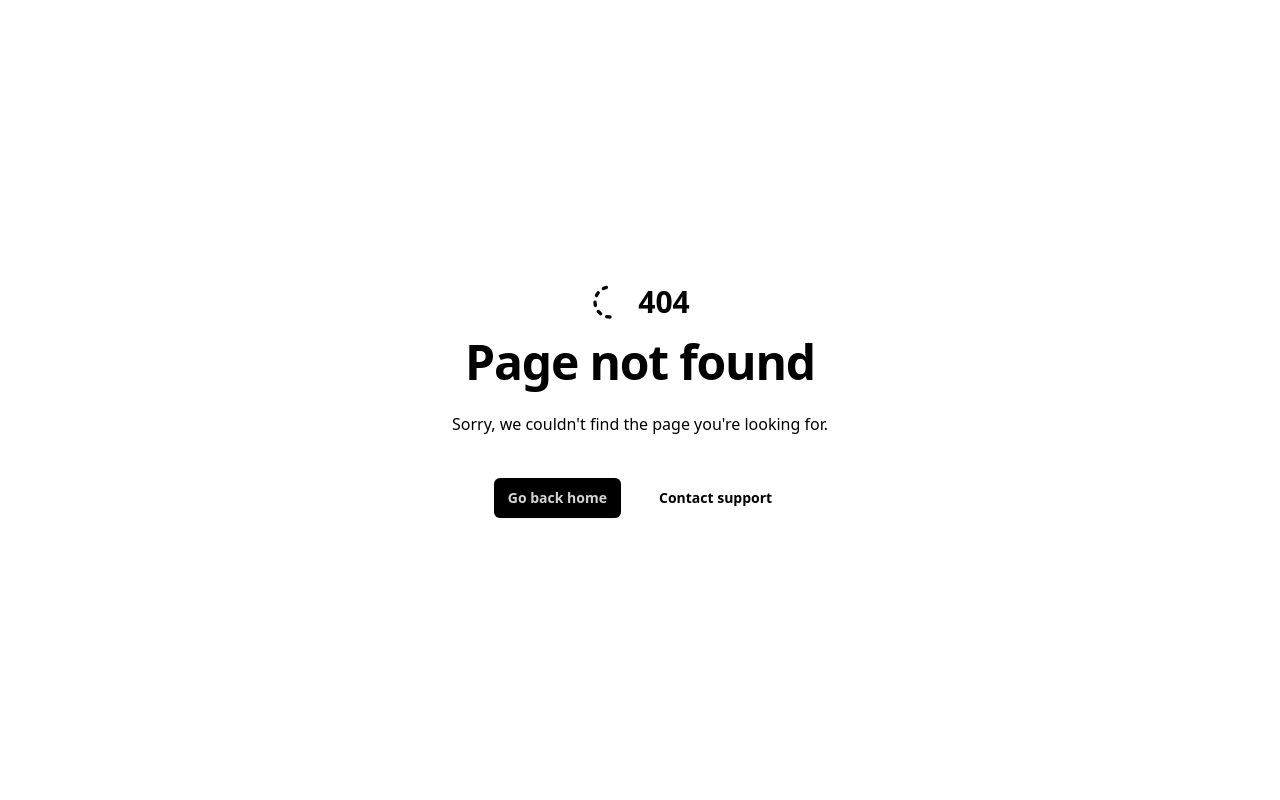
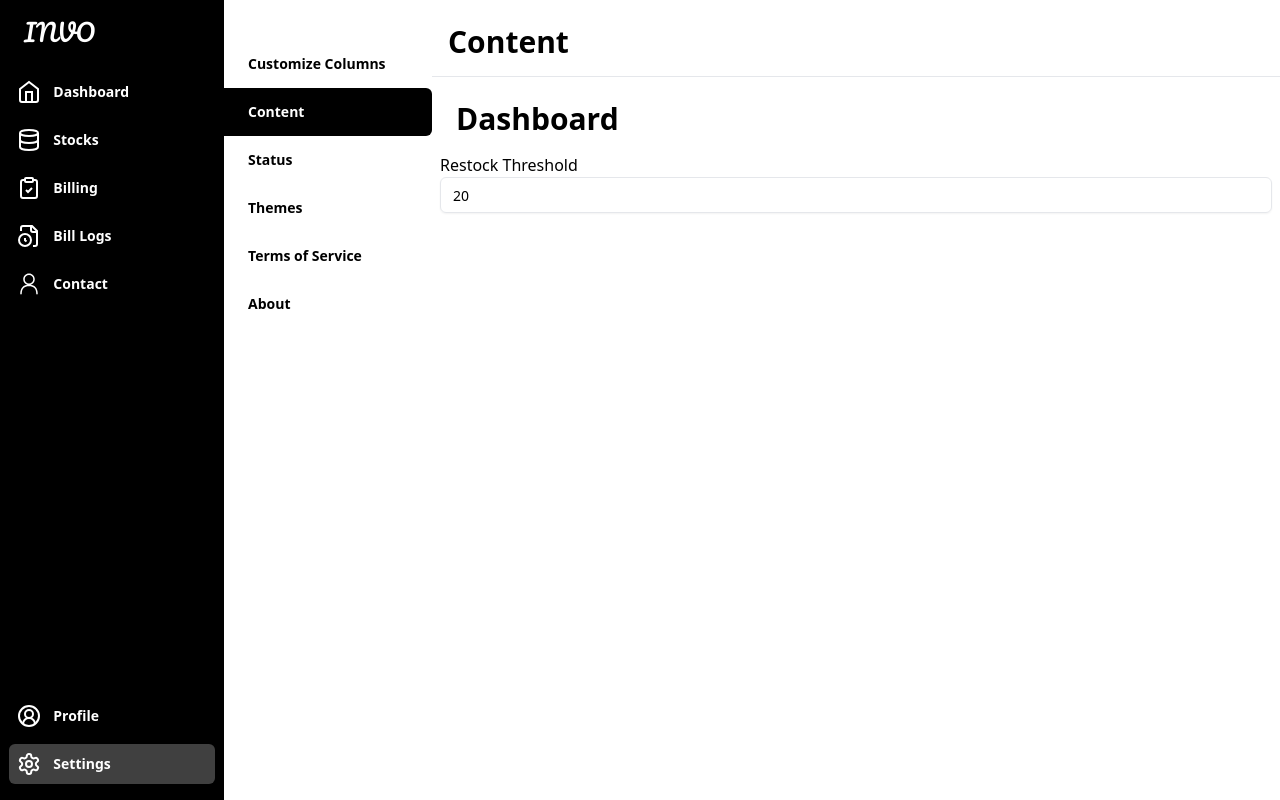
Before and after one commit to nikhitkumar00/INVO_V2, a Next.js app: page /settings/content in a window 1280 px wide. Before the commit this address had no page. Built offline with nearby package versions, Linux system fonts and the light colour scheme.

Commit message:
Added global state for restock threshold

```diff
--- a/app/(main)/dashboard/API/restock/route.ts
+++ b/app/(main)/dashboard/API/restock/route.ts
@@ -7,11 +7,14 @@ interface Product {
   qty: number;
 }
 
-export async function POST() {
+export async function POST(request: Request) {
   try {
+    const requestBody = await request.json();
+    const threshold = requestBody.threshold || 20;
+
     const results: Product[] = await new Promise((resolve, reject) => {
       db.query(
-        "SELECT item_id, name, qty FROM `stocks` WHERE qty < 20;",
+        `SELECT item_id, name, qty FROM stocks WHERE qty < ${threshold};`,
         (err: any, result: any) => {
           if (err) {
             reject(err);
@@ -21,6 +24,7 @@ export async function POST() {
         },
       );
     });
+
     return NextResponse.json(results);
   } catch (error: any) {
     console.error(error);
--- a/app/(main)/dashboard/page.tsx
+++ b/app/(main)/dashboard/page.tsx
@@ -5,12 +5,15 @@ import { Billlog, Settings, Stocks, Dashboard } from "@/public/Icons";
 import Header from "../_components/Header";
 import Chart from "./chart";
 import AdvancedTable from "../_components/AdvancedTable";
+import { useRecoilState } from "recoil";
+import { restockThresholdState } from "@/context/globalStates";
 
 const DashboardPage = () => {
   const [income, setIncome] = useState(0);
   const [expense, setExpense] = useState(0);
   const [totalOrders, setTotalOrders] = useState(0);
-  const [ordersToday, setOrdersToday] = useState(0);
+  const [ ordersToday, setOrdersToday ] = useState( 0 );
+  const [restockThreshold, setRestockThreshold] = useRecoilState(restockThresholdState);
   const [restock, setRestock] = useState([]);
 
   useEffect(() => {
@@ -40,13 +43,17 @@ const DashboardPage = () => {
         const todayData = await todayResponse.json();
         setOrdersToday(todayData);
 
-        const restockResponse = await fetch("/dashboard/API/restock", {
-          method: "POST",
+        const restockResponse = await fetch('/dashboard/API/restock', {
+          method: 'POST',
+          body: JSON.stringify({ threshold: restockThreshold }),
+          headers: {
+            'Content-Type': 'application/json',
+          },
         });
         const restockData = await restockResponse.json();
         setRestock(restockData);
       } catch (error) {
-        console.error("Error fetching data:", error);
+        console.error('Error fetching data:', error);
       }
     };
 
--- a/app/(main)/layout.tsx
+++ b/app/(main)/layout.tsx
@@ -1,4 +1,4 @@
-import RootContext from "@/context/RootContext";
+import RootContext from "@/layout/RootContext";
 import Navbar from "./_components/Navbar";
 
 export default function RootLayout({
--- /dev/null
+++ b/app/(main)/settings/content/page.tsx
@@ -0,0 +1,45 @@
+"use client";
+import { useEffect, useState } from "react";
+import { Input } from "@/components/Input";
+import Header from "../../_components/Header";
+import { restockThresholdState } from "@/context/globalStates";
+import { useRecoilState } from "recoil";
+
+const Page = () => {
+  const [restockData, setRestockData] = useRecoilState(restockThresholdState);
+  const [prevRestockData, setPrevRestockData] = useState(restockData);
+
+  useEffect(() => {
+    if (restockData !== prevRestockData) {
+      console.log("Restock threshold updated:", restockData);
+      localStorage.setItem("restockThreshold", restockData.toString());
+      setPrevRestockData(restockData);
+    }
+  }, [restockData, prevRestockData]);
+
+  useEffect(() => {
+    const defaultRestockThreshold = localStorage.getItem("restockThreshold");
+    if (defaultRestockThreshold !== null) {
+      setRestockData(Number(defaultRestockThreshold));
+    }
+  }, [setRestockData]);
+
+  return (
+    <div>
+      <Header title="Content" />
+      <hr />
+      <div className="p-2">
+        <Header title="Dashboard" />
+        <span>Restock Threshold</span>
+        <Input
+          placeholder="Restock Threshold"
+          type="number"
+          value={restockData}
+          onChange={(e) => setRestockData(Number(e.target.value))}
+        />
+      </div>
+    </div>
+  );
+};
+
+export default Page;
--- a/app/(main)/settings/layout.tsx
+++ b/app/(main)/settings/layout.tsx
@@ -6,6 +6,10 @@ const data = [
   {
     name: "Customize Columns",
     link: "/settings/customize",
+  },
+  {
+    name: "Content",
+    link: "/settings/content",
   },
   {
     name: "Status",
--- /dev/null
+++ b/context/globalStates.tsx
@@ -0,0 +1,17 @@
+"use client";
+import { atom } from "recoil";
+
+const getDefaultValueFromLocalStorage = () => {
+  if (typeof window !== "undefined") {
+    const storedValue = localStorage.getItem("restockThreshold");
+    return storedValue ? parseInt(storedValue, 10) : 20;
+  }
+  return 20;
+};
+
+const restockThresholdState = atom({
+  key: "restockThreshold",
+  default: getDefaultValueFromLocalStorage(),
+});
+
+export { restockThresholdState };
```
Also changed, not shown: layout/RootContext.tsx (renamed from context/RootContext.tsx).
